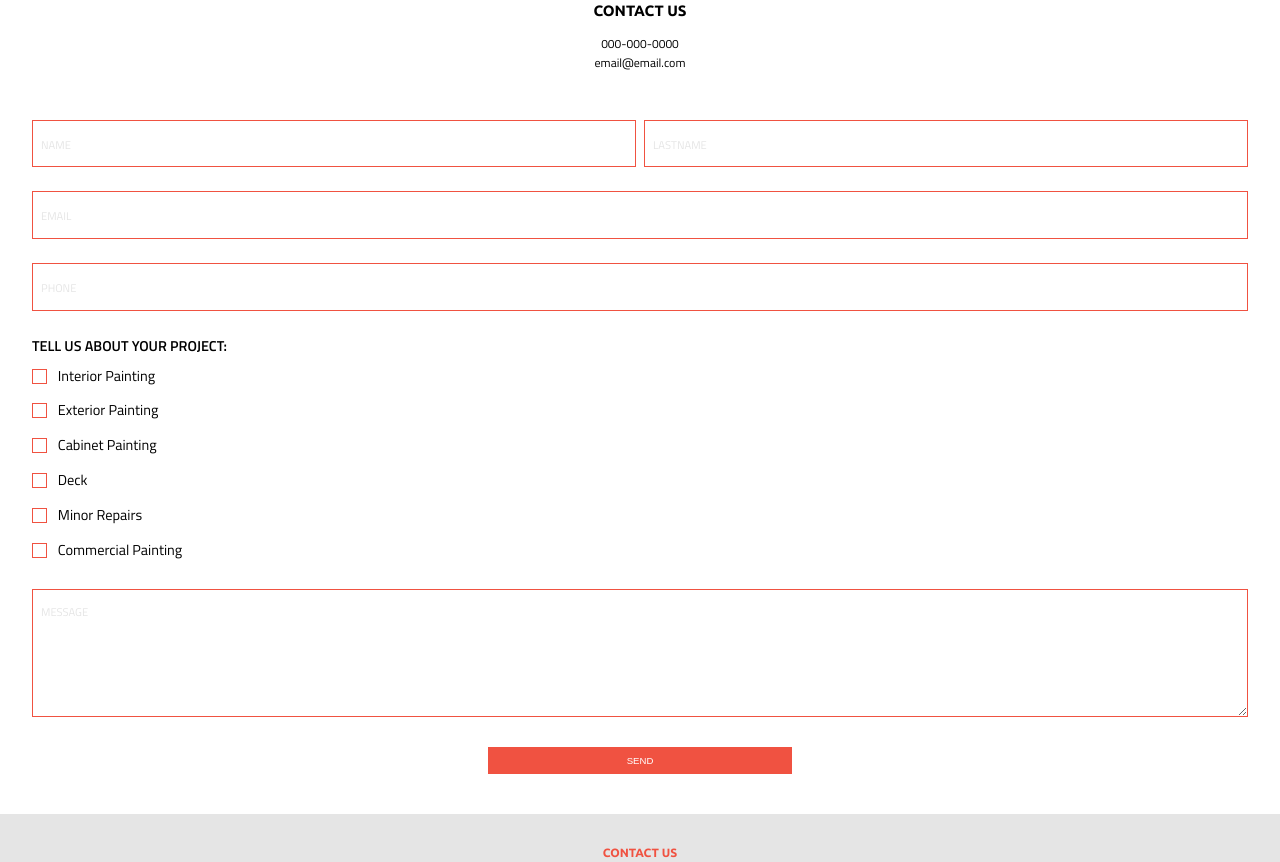
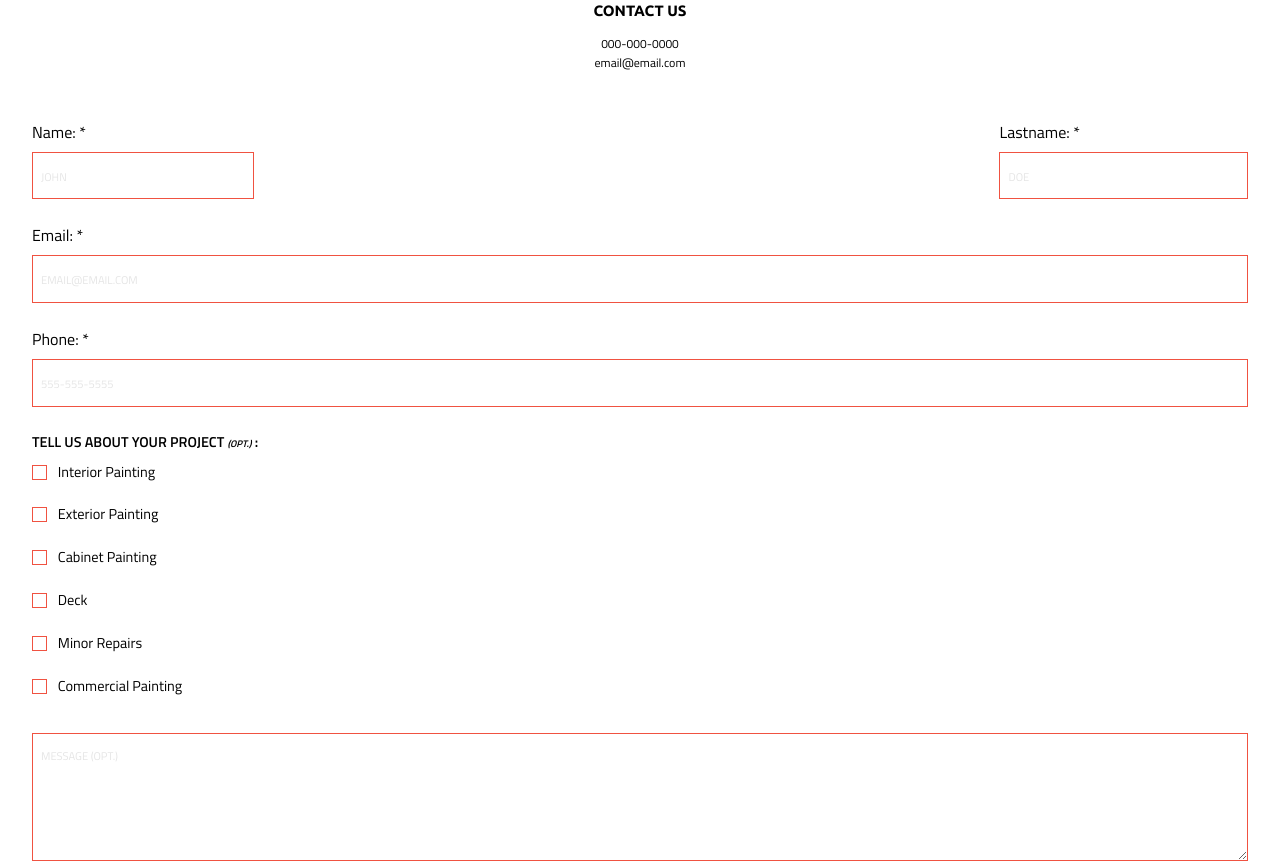
Before and after one commit to dlorenzocodes/moreno-family-painting, a React (Create React App) app: page /contact-us in a window 1280 px wide. Shown: the part 400-1262 px from the top of the page. Built offline with nearby package versions, Linux system fonts and the light colour scheme; no server answers.

Commit message:
created contact page form, and added form validation

```diff
--- a/package.json
+++ b/package.json
@@ -6,6 +6,7 @@
     "@testing-library/jest-dom": "^5.16.2",
     "@testing-library/react": "^12.1.3",
     "@testing-library/user-event": "^13.5.0",
+    "dompurify": "^2.3.6",
     "firebase": "^9.6.7",
     "framer-motion": "^6.2.8",
     "react": "^17.0.2",
--- /dev/null
+++ b/src/hooks/useFormValidation.js
@@ -0,0 +1,36 @@
+import { useState } from 'react';
+
+export const useFormValidation = () => {
+
+    const [error, setError] = useState({
+        msg: null
+    })
+
+    const validateForm = (name, lastname, email, phone) => {
+        const letters = /^[A-Za-z]+$/
+        const phoneRegex = /^([0-9]{3})?[-.]?([0-9]{3})?[-.]?([0-9]{4})$/
+
+        if( name === '' ||
+            email === '' ||
+            lastname === '' ||
+            phone === ''
+        ){
+            setError({ msg: 'All required fields must be filled in!' })
+            return
+        } else if(
+            letters.test(name) === false||
+            letters.test(lastname) === false ||
+            phoneRegex.test(phone) === false
+        ){
+            setError({ msg: 'Some fields are invalid!'})
+            return
+        } else{
+            setError({
+                msg: null
+            })
+        }
+    }
+
+
+    return { validateForm, error }
+}
--- a/src/pages/Contact.jsx
+++ b/src/pages/Contact.jsx
@@ -1,7 +1,39 @@
+import { useState } from 'react'
+import DOMPurify from 'dompurify';
+import { useFormValidation } from '../hooks/useFormValidation'
+
+
+function Contact() {
+
+    const [formData, setFormData] = useState({
+        name: '',
+        lastname: '',
+        email: '',
+        phone: '',
+        message: '',
+    })
+
+    const { name, lastname, email, phone, message } = formData
+
+    const { validateForm, error} = useFormValidation()
+
+    const handleForm = (e) => {
+        setFormData((prevState) => ({
+            ...prevState,
+            [e.target.id]: e.target.value
+        }))
+    }
 
 
 
-function Contact() {
+    const handleSubmitForm = (e) => {
+        e.preventDefault()
+        validateForm(name, lastname, email, phone)
+        const cleanMessage = DOMPurify.sanitize(message, {FORBID_TAGS: ['img', 'a', 'script', 'svg']})
+        formData.message = cleanMessage
+        console.log(formData)
+    }
+
 
     return (
         <div className='content-wrapper'>
@@ -23,40 +55,63 @@ function Contact() {
                     </div>
                 </div>
 
-                <form >
+                {error.msg != null ? <p className='error'>{error.msg}</p> : null}
+
+                <form
+                    name='contact'
+                    method='POST'
+                    onSubmit={handleSubmitForm}
+                >
 
                     <fieldset className='name-inputs'>
+                        <div id='input-name'>
+                            <label htmlFor='name'>Name: *</label>
                             <input
                                 type='text'
                                 id='name'
                                 name='name'
-                            placeholder='name'
+                                placeholder='John'
+                                value={name}
+                                onChange={handleForm}
                             />
+                        </div>
 
+                        <div id='input-lastname'>
+                            <label htmlFor='lastname'>Lastname: *</label>
                             <input
                                 type='text'
                                 id='lastname'
                                 name='lastname'
-                            placeholder='lastname'
+                                placeholder='Doe'
+                                value={lastname}
+                                onChange={handleForm}
                             />
+                        </div>
+
                     </fieldset>
 
+                    <label htmlFor='email'>Email: *</label>
                     <input
                         type='email'
                         id='email'
                         name='email'
-                        placeholder='email'
+                        placeholder='email@email.com'
+                        value={email}
+                        onChange={handleForm}
                     />
 
+                    <label htmlFor='email'>Phone: *</label>
                     <input
                         type='phone'
                         id='phone'
                         name='phone'
-                        placeholder='phone'
+                        placeholder='555-555-5555'
+                        value={phone}
+                        onChange={handleForm}
                     />
 
                     <fieldset className='project-options'>
-                        <legend>Tell us about your Project:</legend>
+                        <legend>Tell us about your Project <span>(Opt.)</span> : </legend>
 
                         <div>
                             <input type='checkbox' id='interior' name='interior'/>
@@ -95,9 +150,11 @@ function Contact() {
                         name='message'
                         rows='5'
                         cols='33'
-                        placeholder='message'
+                        placeholder='message (opt.)'
+                        value={message}
+                        onChange={handleForm}
                     />
-                    <button>Send</button>
+                    <button type='submit'>Send</button>
                 </form>
             </section>
         </div>
--- a/src/styles/contact-page.scss
+++ b/src/styles/contact-page.scss
@@ -28,6 +28,12 @@
         }
     }
 
+    .error{
+        text-align: center;
+        padding-bottom: 2rem;
+        color: $accent-color;
+    }
+
     form{
 
         .name-inputs{
@@ -36,13 +42,28 @@
             border: none;
             justify-content: space-between;
 
-            #name{
+            label{
+                padding: 0;
+                display: inline;
+            }
+
+            #input-name{
                 margin-right: 0.25rem;
             }
 
-            #lastname{
+            #input-lastname{
                 margin-left: 0.25rem;
             }
+
+            #lastname,
+            #name{
+                margin-top: 0.5rem;
+            }
+        }
+
+        label{
+            padding-bottom: 0.5rem;
+            display: block;
         }
 
         input,
@@ -75,6 +96,11 @@
                 font-weight: $tw-semibold-wight;
                 font-size: 0.9rem;
                 margin-bottom: 0.5rem;
+
+                span{
+                    font-size: 0.6rem;
+                    font-style: italic;
+                }
             }
 
             div{
```
Also changed, not shown: 1 other file (tests, documents, lock files or other folders). Lines whose indentation alone changed are shown as unchanged.
